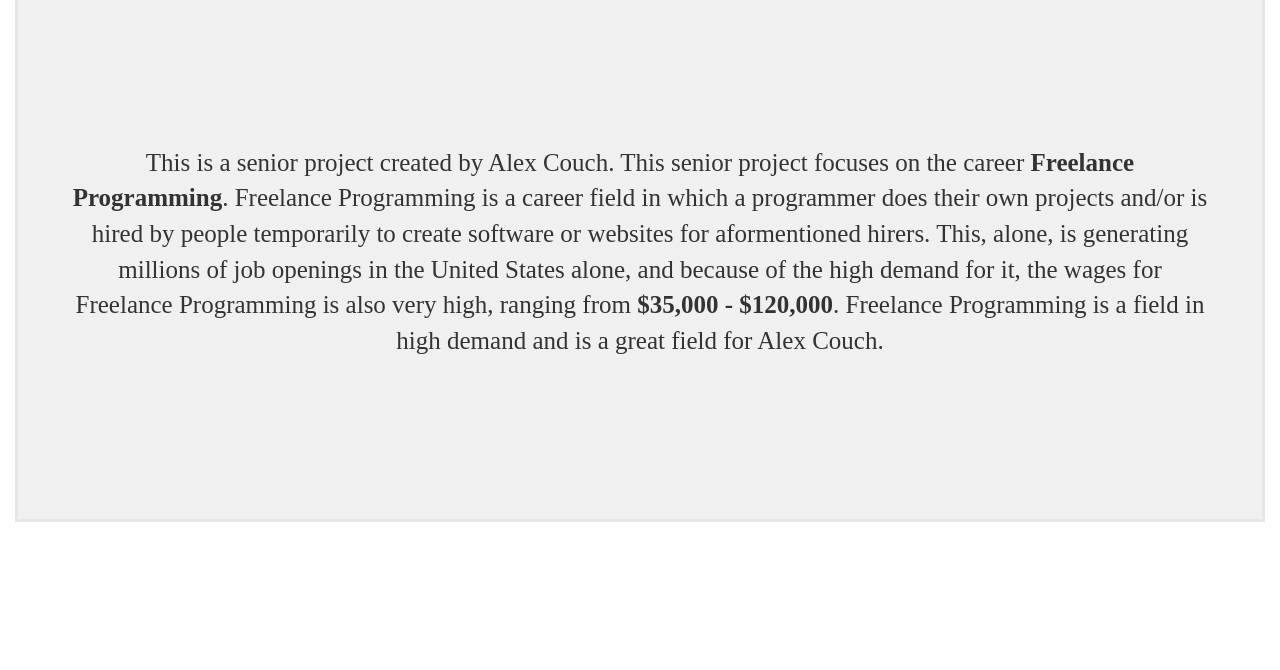
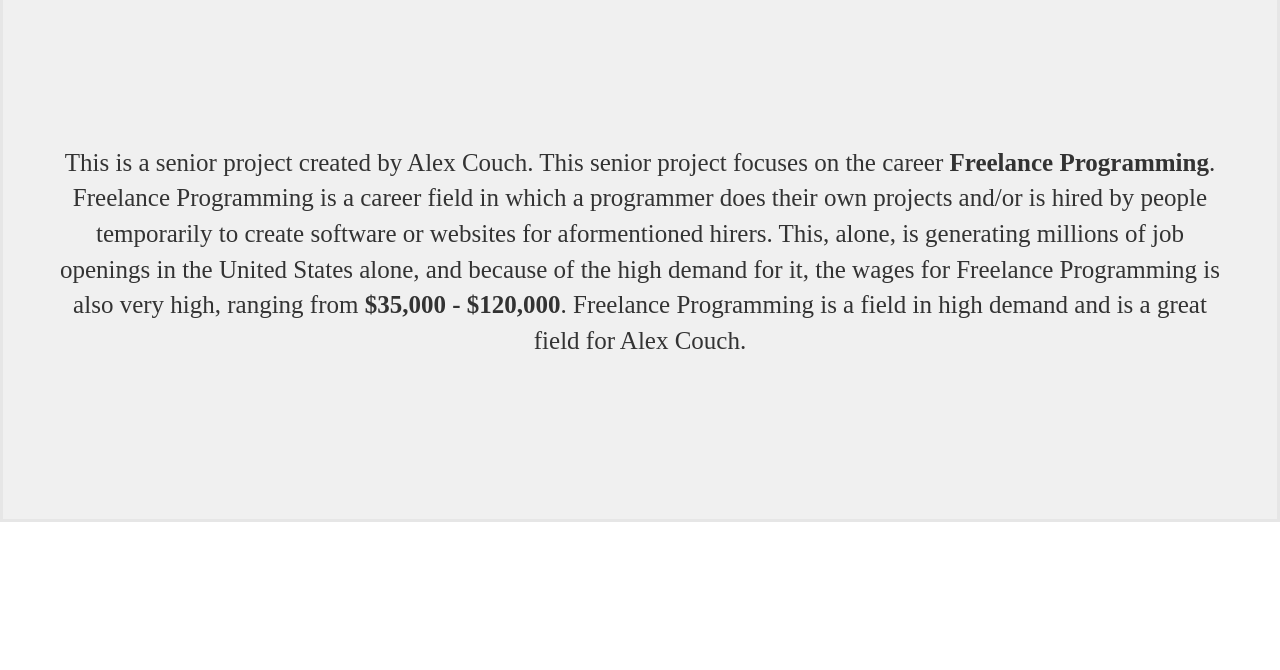
Before and after one commit to alex-couch/Senior-Project, a plain HTML site: page index.html in a window 1280 px wide. Shown: the part 130-800 px from the top of the page. Drawn offline with Linux system fonts and the light colour scheme.

Commit message:
Added files via upload

```diff
--- a/index.html
+++ b/index.html
@@ -1,7 +1,7 @@
 <!DOCTYPE html>
 <html>
 	<head>
-		<meta charset="UTF-8" />
+		<meta name="viewport" content="width=device-width, initial-scale=1">
 		<title>Alex Couch's Website - Home</title>
 		<link rel="stylesheet" type="text/css" href="styles/index.css" />
 		<link rel="stylesheet" type="text/css" href="bootstrap/css/bootstrap.min.css" />
@@ -9,7 +9,7 @@
 		<script src="bootstrap/js/bootstrap.min.js"></script>
 		<!-- <script type="text/javascript" src="index.js" ></script> -->
 	</head>
-	<body class="container-fluid">
+	<body>
 		<nav class="navbar navbar-default">
 			<div class="navbar-header">
 			<a class="navbar-brand" href="#">Alex Couch</a>
```
